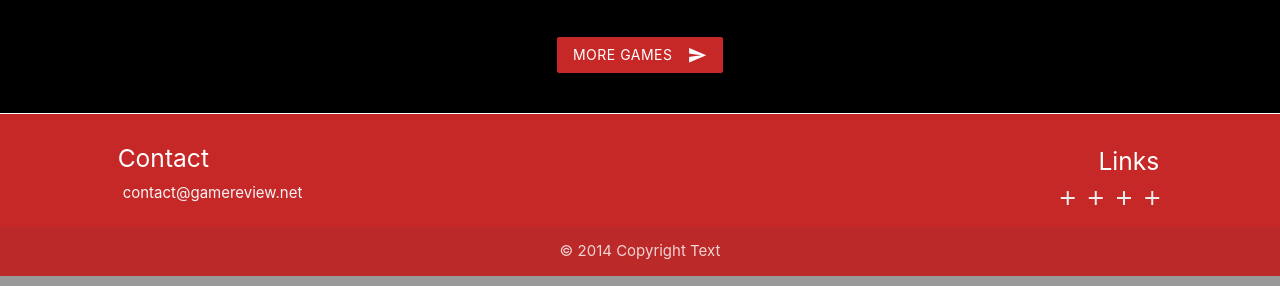
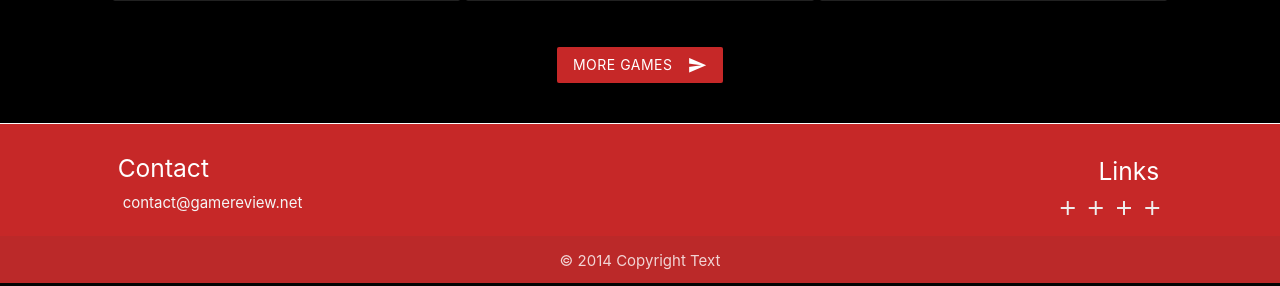
Before and after one commit to aMurphy85/Game-review-ms3, a Flask app: page / in a window 1280 px wide. Shown: the part 1447-1733 px from the top of the page. Run offline with Flask 2, Linux system fonts and the light colour scheme; some libraries are stand-ins or nearby versions.

Commit message:
Add styling to add_review template, bug fix footer half way up page issue

```diff
--- a/app.py
+++ b/app.py
@@ -96,6 +96,11 @@
     return render_template("game_card.html", game=game)
 
 
+@app.route("/add_review")
+def add_review():
+    return render_template("add_review.html")
+
+
 if __name__ == "__main__":
     app.run(host=os.environ.get("IP"),
             port=int(os.environ.get("PORT")),
--- a/static/css/style.css
+++ b/static/css/style.css
@@ -2,8 +2,14 @@
     color: #fafafa;
 }
 
+html {
+    position: relative;
+    min-height: 100%;
+}
+
 body {
     background-color: #000000;
+    margin-bottom: 160px;
 }
 
 .flashes h4 {
@@ -61,7 +67,7 @@
 }
 
 .register-btn {
-    margin: 10px;
+    margin: 15px;
 }
 
 .header {
@@ -88,6 +94,10 @@
     margin: 0;
 }
 
+.card-panel {
+    border: 1px solid #fafafa;
+}
+
 .card
 .card-content {
     padding: 5px;
@@ -104,7 +114,11 @@
 }
 
 .more-games-btn {
-    margin-top: 40px;
+    margin: 40px;
+}
+
+#games {
+    margin-bottom: 50px;
 }
 
 .game-card {
@@ -124,6 +138,22 @@
 .btn-container
 a {
     margin: 15px;
+}
+
+.back-btn {
+    margin: 40px;
+}
+
+.switch {
+    margin: 15px;
+}
+
+#footer {
+    position: absolute;
+    bottom: 0;
+    width: 100%;
+    height: 160px;
+    background-color: #f5f5f5;
 }
 
 .page-footer {
@@ -155,4 +185,7 @@
     #links {
         text-align: left;
     }
+    #footer {
+        height: 245px;
+    }
 }
--- a/templates/base.html
+++ b/templates/base.html
@@ -76,7 +76,7 @@
         </main>
 
         <!-- foter -->
-    <footer class="page-footer red darken-3">
+        <footer class="page-footer red darken-3" id="footer">
             <div class="row">
                 <div class="col s12 m10 l10 offset-l1 offset-m1">
                     <div class="col s12 m6 l4">
--- a/templates/games.html
+++ b/templates/games.html
@@ -8,7 +8,7 @@
     </div>
 
     <div class="row">
-        <div class="col s12 m10 l10 offset-l1 offset-m1">
+        <div class="col s12 m10 l10 offset-l1 offset-m1" id="games">
             {% for game in games %}
 
             <div class="col s12 m6 l4">
--- a/templates/index.html
+++ b/templates/index.html
@@ -154,7 +154,7 @@
         </div>
     </div>
 
-    <div class="row center-align">
+    <div class="row center-align" id="btn">
         <a href="{{ url_for('get_games') }}" class="btn waves-effect red darken-3 more-games-btn" type="submit" name="action">
             More Games
             <i class="material-icons right">send</i>
```
Also changed, not shown: templates/game_card.html (+20 -4 lines). Lines whose indentation alone changed are shown as unchanged.
